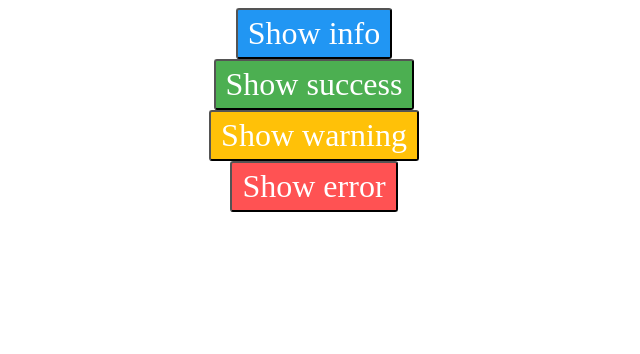
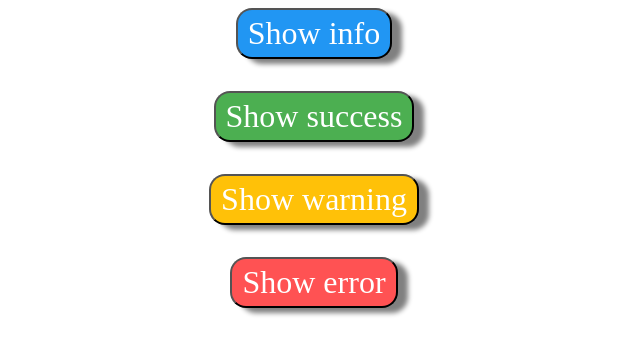
Before and after one commit to FL0R1AN84/vue-toastification, a Vue app: page / in a window 1280 px wide. Shown: the top 354 px of the page, without its empty margins (326-966 px from the left). Built offline with nearby package versions, Linux system fonts and the light colour scheme.

Commit message:
Button styling. Round corners and shadow changes when active

```diff
--- a/src/App.vue
+++ b/src/App.vue
@@ -26,14 +26,17 @@ const error = () => toast.error('Error 🤪');
   }
   &:active {
     background: darken($bg, 25%);
+    box-shadow: 5px 5px 5px gray;
   }
 }
 
 .btn {
   color: white;
   text-decoration: none;
+  margin-bottom: 1em;
   padding: 5px 10px;
-  border-radius: 3px;
+  border-radius: 0.5em;
+  box-shadow: 10px 5px 5px gray;
   font-family: 'Poiret One', cursive;
   font-size: 2em;
   display: block;
```
